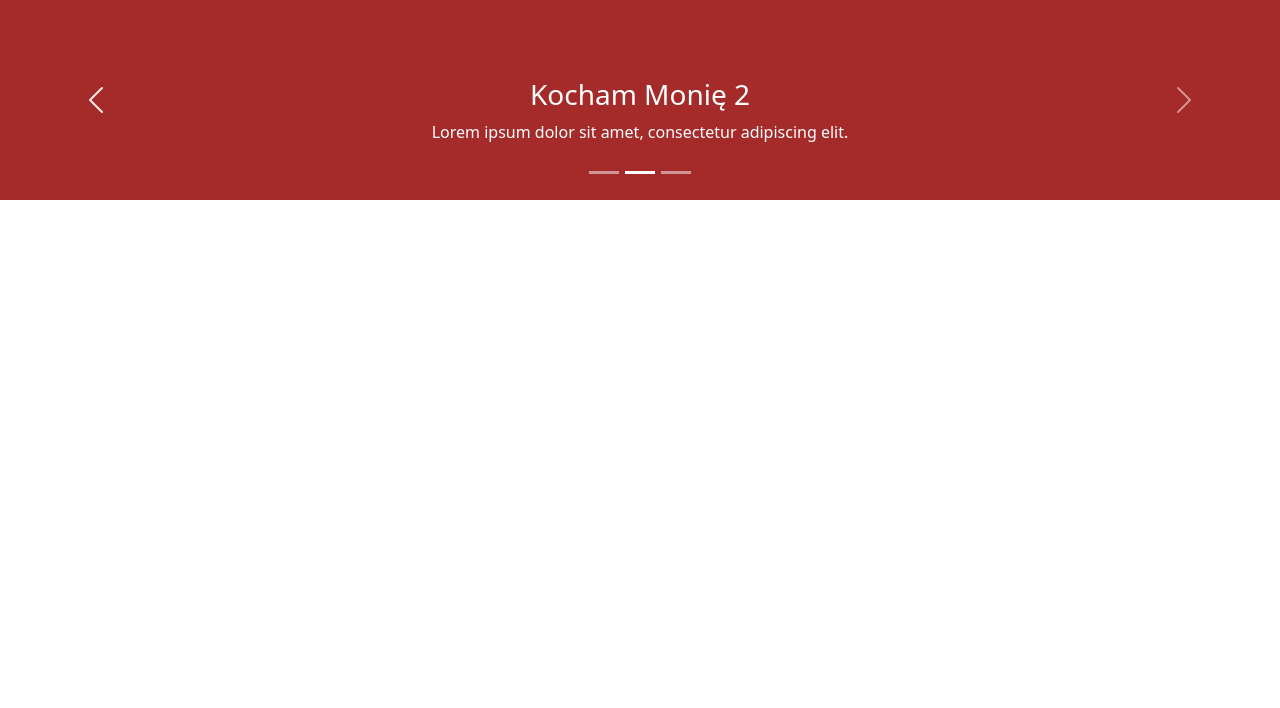
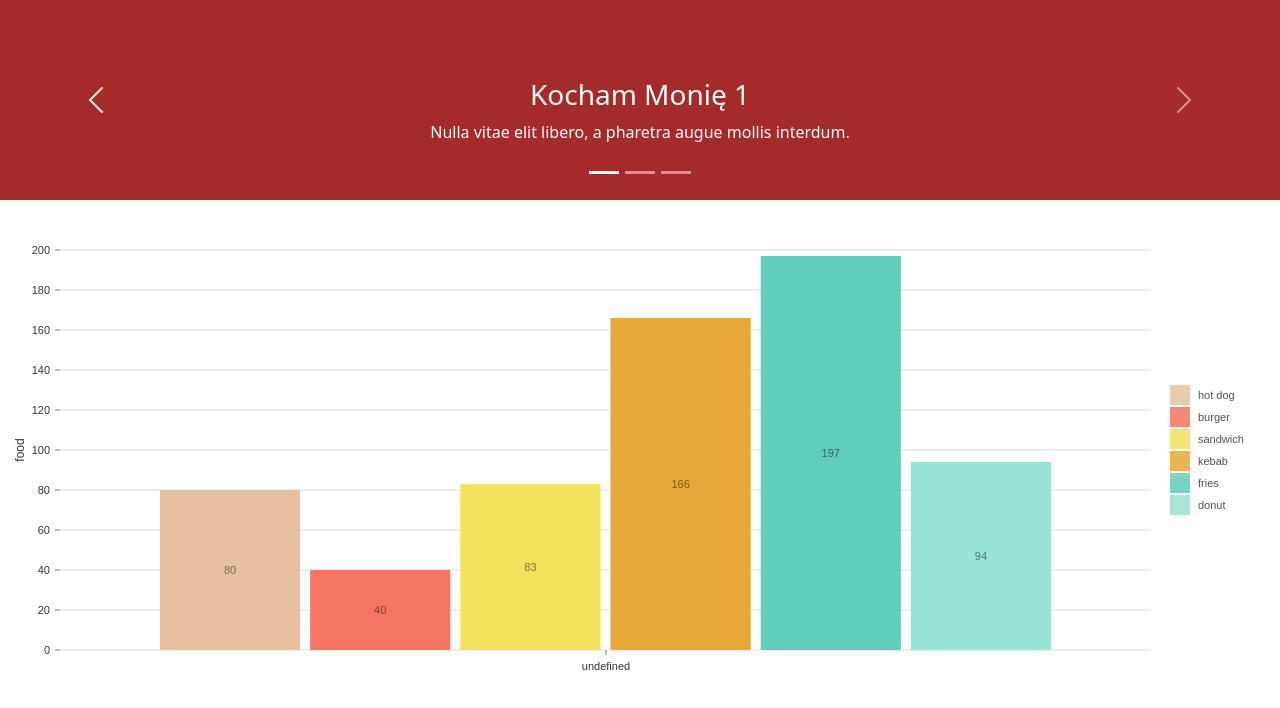
Before and after one commit to maksymilianPadalak/song-charts, a React (Vite) app: page / in a window 1280 px wide. Shown: the top 708 px of the page. Built offline with nearby package versions, Linux system fonts and the light colour scheme.

Commit message:
Create exemplary chart

```diff
--- a/src/App.tsx
+++ b/src/App.tsx
@@ -1,8 +1,16 @@
 import React from 'react';
 import RappersCarousel from './landingPage/RappersCarousel';
+import MainChart from './charts/components/MainChart';
 
 const App: React.FC = () => {
-  return <RappersCarousel />;
+  return (
+    <div>
+      <RappersCarousel />
+      <div style={{ height: '500px' }}>
+        <MainChart />
+      </div>
+    </div>
+  );
 };
 
 export default App;
--- /dev/null
+++ b/src/charts/components/MainChart.tsx
@@ -0,0 +1,83 @@
+import React from 'react';
+import { ResponsiveBar } from '@nivo/bar';
+
+interface Props {
+  data?: any;
+}
+
+const examplaryData = [
+  {
+    'hot dog': 80,
+    burger: 40,
+    sandwich: 83,
+    kebab: 166,
+    fries: 197,
+    donut: 94,
+  },
+];
+
+const MainChart: React.FC<Props> = ({ data = examplaryData }) => (
+  <ResponsiveBar
+    data={data}
+    keys={Object.keys(data[0])}
+    margin={{ top: 50, right: 130, bottom: 50, left: 60 }}
+    innerPadding={10}
+    groupMode='grouped'
+    valueScale={{ type: 'linear' }}
+    indexScale={{ type: 'band', round: true }}
+    colors={{ scheme: 'nivo' }}
+    borderColor={{ theme: 'background' }}
+    axisBottom={{
+      tickSize: 5,
+      tickPadding: 5,
+      tickRotation: 0,
+      legendPosition: 'middle',
+      legendOffset: 32,
+    }}
+    axisLeft={{
+      tickSize: 5,
+      tickPadding: 5,
+      tickRotation: 0,
+      legend: 'food',
+      legendPosition: 'middle',
+      legendOffset: -40,
+    }}
+    labelSkipWidth={8}
+    labelTextColor={{
+      from: 'color',
+      modifiers: [['darker', 1.8]],
+    }}
+    legends={[
+      {
+        dataFrom: 'keys',
+        anchor: 'right',
+        direction: 'column',
+        justify: false,
+        translateX: 120,
+        translateY: 0,
+        itemsSpacing: 2,
+        itemWidth: 100,
+        itemHeight: 20,
+        itemDirection: 'left-to-right',
+        itemOpacity: 0.85,
+        symbolSize: 20,
+        effects: [
+          {
+            on: 'hover',
+            style: {
+              itemOpacity: 1,
+            },
+          },
+        ],
+      },
+    ]}
+    motionConfig='wobbly'
+    role='application'
+    ariaLabel='Nivo bar chart demo'
+    barAriaLabel={function (e) {
+      return e.id + ': ' + e.formattedValue + ' in country: ' + e.indexValue;
+    }}
+  />
+);
+
+export default MainChart;
```
